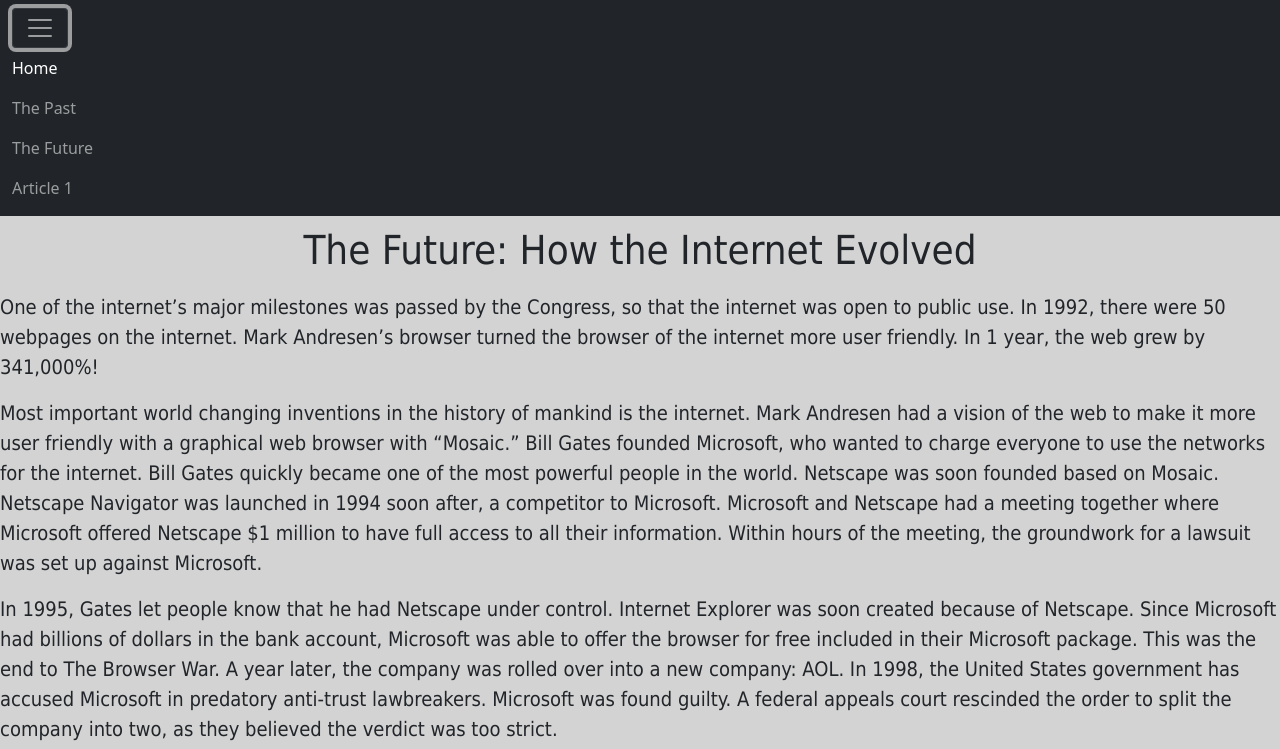
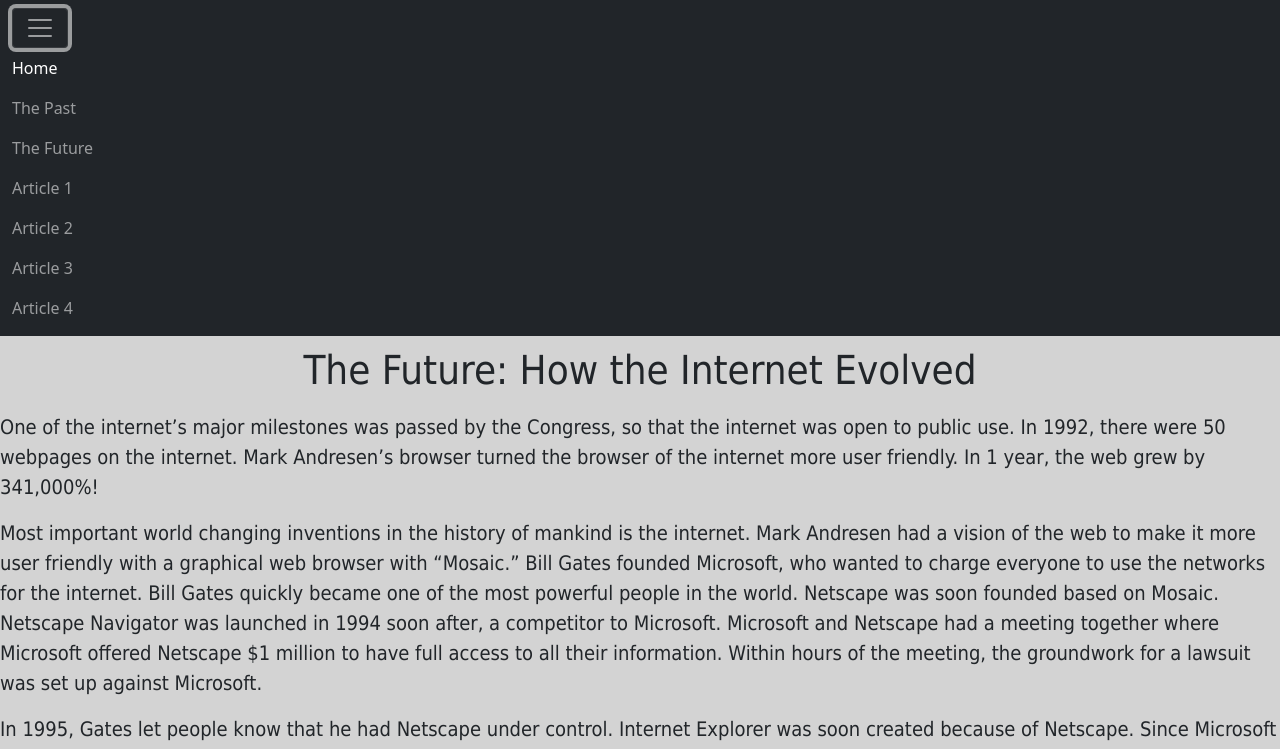
Before and after one commit to KendallEverly/Project1, a plain HTML site: page public_html/future.html in a window 1280 px wide. Both pictures are taken after a click on the button "Toggle navigation". Shown: the top 749 px of the page. Drawn offline with nearby package versions, Linux system fonts and the light colour scheme.

Commit message:
added navbar

```diff
--- a/public_html/future.html
+++ b/public_html/future.html
@@ -26,6 +26,15 @@
                 </li>
                 <li class="nav-item">
                     <a class="nav-link" href="article1.html">Article 1</a>
+                </li>
+                <li class="nav-item">
+                    <a class="nav-link" href="article2.html">Article 2</a>
+                </li>
+                <li class="nav-item">
+                    <a class="nav-link" href="article3.html">Article 3</a>
+                </li>
+                <li class="nav-item">
+                    <a class="nav-link" href="article4.html">Article 4</a>
                 </li>
             </ul>
         </div>
```
